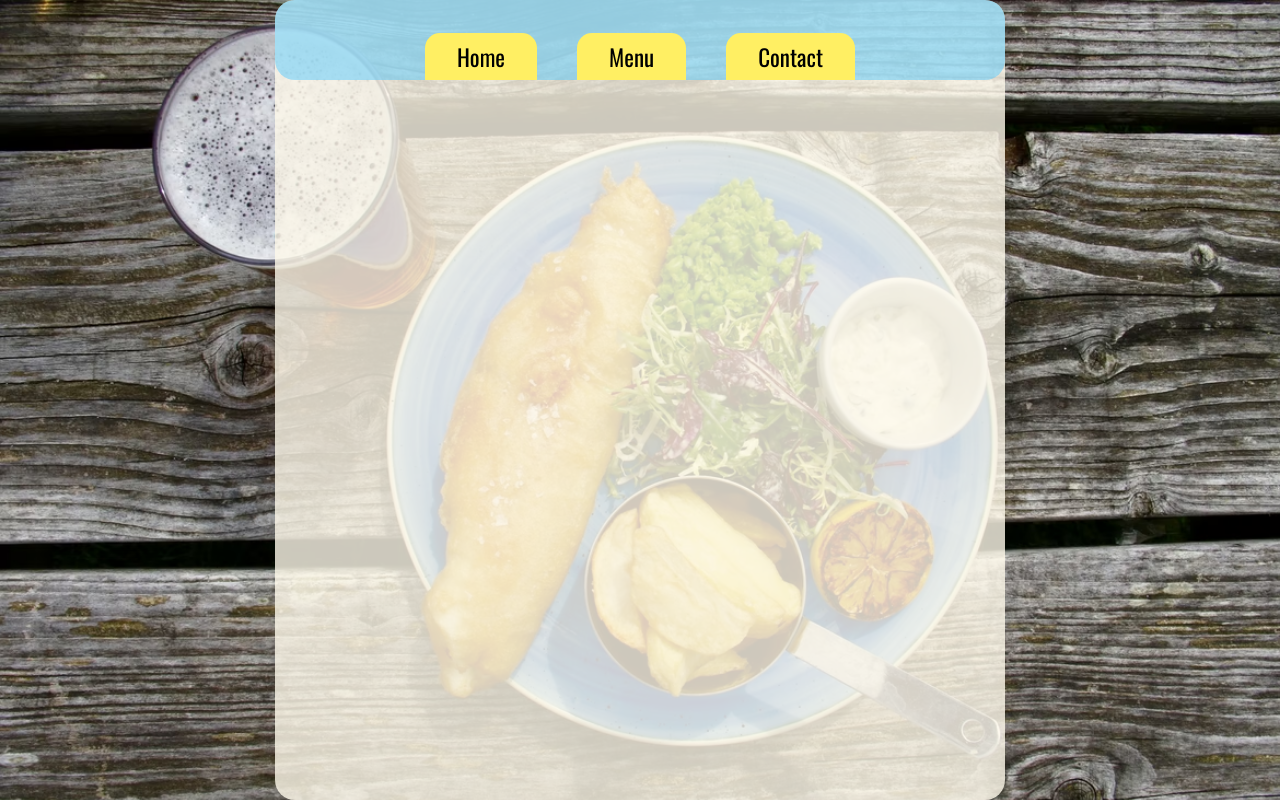
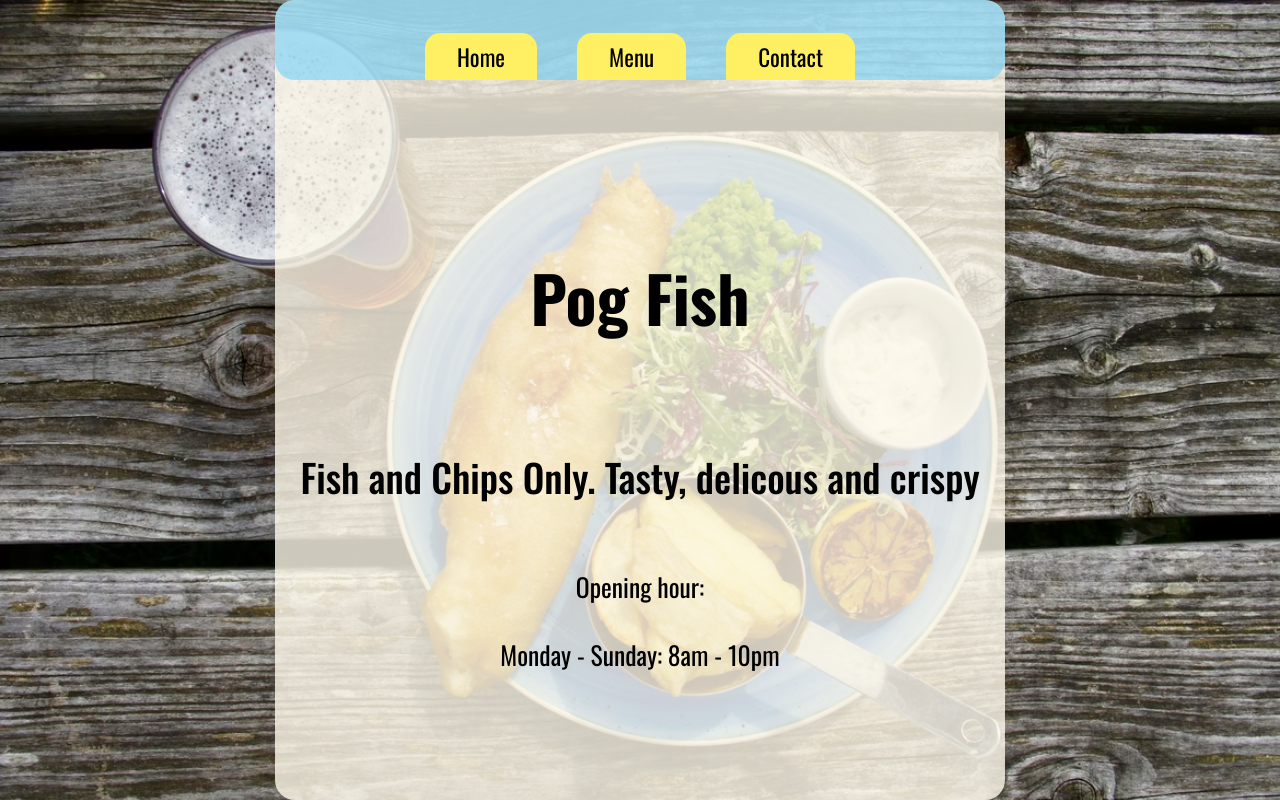
Before and after one commit to domodfg/restaurant-page, a website built with webpack: page dist/index.html in a window 1280 px wide. Built offline with nearby package versions, Linux system fonts and the light colour scheme.

Commit message:
Add content and style to home page

```diff
--- a/src/home.js
+++ b/src/home.js
@@ -1,15 +1,15 @@
-const loadHome = () => {
+const loadPage = () => {
   const container = document.querySelector("#content");
   const middleContainer = document.createElement("div");
   middleContainer.classList.add("middle");
   const header = document.createElement("div");
   header.classList.add("header");
-  const home = document.createElement('button');
-  const menu = document.createElement('button');
-  const contact= document.createElement('button');
-  home.textContent=('Home');
-  menu.textContent=('Menu');
-  contact.textContent=('Contact');
+  const home = document.createElement("button");
+  const menu = document.createElement("button");
+  const contact = document.createElement("button");
+  home.textContent = "Home";
+  menu.textContent = "Menu";
+  contact.textContent = "Contact";
   header.appendChild(home);
   header.appendChild(menu);
   header.appendChild(contact);
@@ -17,4 +17,23 @@ const loadHome = () => {
   container.appendChild(middleContainer);
 };
 
-export default loadHome;
+const loadHome = () => {
+    const middleContainer=document.querySelector('.middle')
+    const info = document.createElement("div");
+    info.classList.add("info");
+    const hero = document.createElement('h1')
+    hero.textContent= 'Pog Fish';
+    const description = document.createElement('h2');
+    description.textContent='Fish and Chips Only. Tasty, delicous and crispy'
+    const openHour = document.createElement('p')
+    openHour.textContent='Opening hour:'
+    const day = document.createElement('p')
+    day.textContent = 'Monday - Sunday: 8am - 10pm'
+    info.appendChild(hero);
+    info.appendChild(description);
+    info.appendChild(openHour);
+    info.appendChild(day);
+    middleContainer.appendChild(info);
+}
+
+export {loadHome, loadPage};
--- a/src/index.js
+++ b/src/index.js
@@ -1,3 +1,4 @@
 import "./style.css";
-import loadHome from "./home.js";
+import {loadHome, loadPage} from "./home.js";
+loadPage();
 loadHome();
--- a/src/style.css
+++ b/src/style.css
@@ -45,3 +45,26 @@ button {
     font-size: 1.8vw;
     font-family: 'Oswald', sans-serif;
 }
+
+.info {
+    display: flex;
+    flex-direction: column;
+    justify-content: center;
+    align-items: center;
+    flex: 1;
+    font-size: 2vw;
+    gap: 30px;
+}
+
+.info h1 {
+    font-size: 5vw;
+}
+
+.info h2 {
+    font-size: 3vw;
+    font-weight: 500;
+}
+
+.info p {
+    margin: 0;
+}
```
Also changed, not shown: dist/index.html, dist/main.js.
